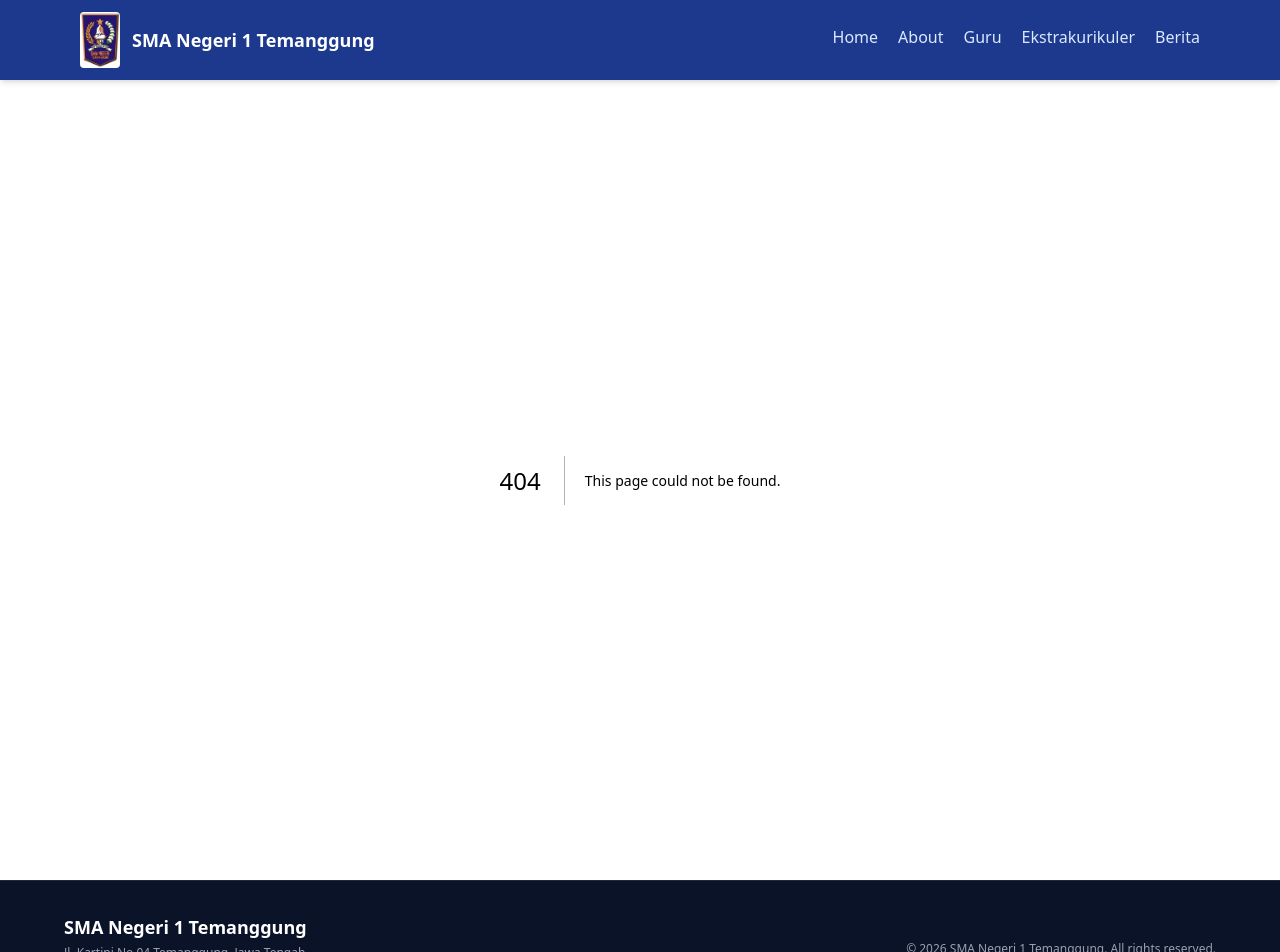
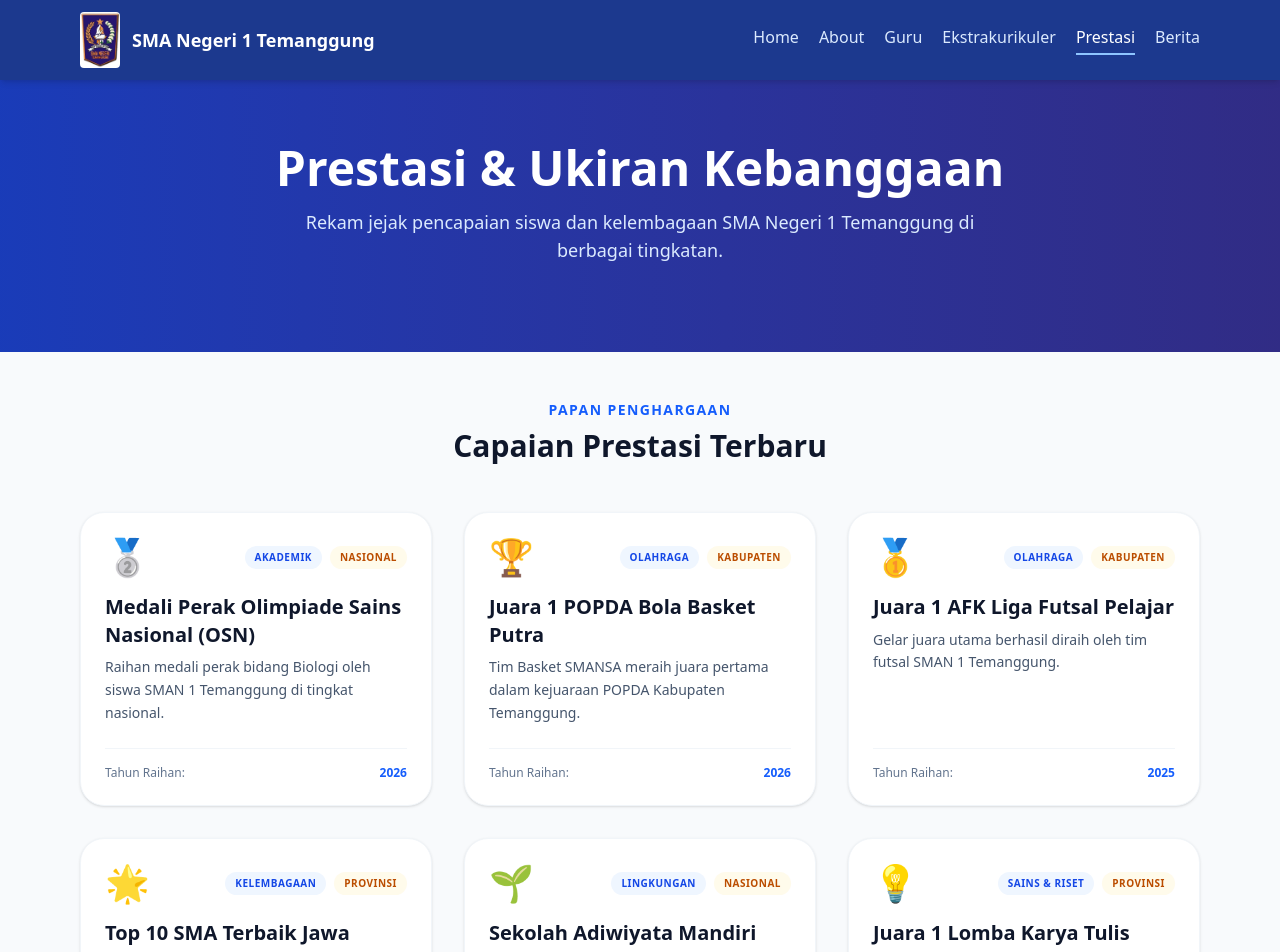
Before and after one commit to razzell6/UTS-WEB-SMA, a Next.js app: page /prestasi in a window 1280 px wide. Before the commit this address had no page. Shown: the top 952 px of the page. Built offline with nearby package versions, Linux system fonts and the light colour scheme.

Commit message:
Menambahkan halaman prestasi dan menyempurnakan navbar

```diff
--- /dev/null
+++ b/src/app/prestasi/page.js
@@ -0,0 +1,64 @@
+import Hero from "@/components/Hero";
+import { prestasiList } from "@/data/prestasi";
+
+export const metadata = {
+  title: "Prestasi Sekolah | SMA Negeri 1 Temanggung",
+  description: "Daftar pencapaian dan prestasi siswa SMA Negeri 1 Temanggung",
+};
+
+export default function PrestasiPage() {
+  return (
+    <div className="bg-slate-50 min-h-screen pb-20 font-sans">
+      <Hero
+        title="Prestasi & Ukiran Kebanggaan"
+        subtitle="Rekam jejak pencapaian siswa dan kelembagaan SMA Negeri 1 Temanggung di berbagai tingkatan."
+      />
+
+      <div className="max-w-6xl mx-auto px-4 py-12">
+        <div className="text-center mb-12">
+          <h2 className="text-sm font-bold text-blue-600 tracking-widest uppercase mb-2">
+            Papan Penghargaan
+          </h2>
+          <h3 className="text-3xl font-bold text-slate-900">
+            Capaian Prestasi Terbaru
+          </h3>
+        </div>
+
+        <div className="grid grid-cols-1 md:grid-cols-2 lg:grid-cols-3 gap-8">
+          {prestasiList.map((item) => (
+            <div
+              key={item.id}
+              className="bg-white rounded-3xl p-6 shadow-sm border border-slate-100 hover:shadow-xl hover:-translate-y-1 transition-all duration-300 flex flex-col justify-between"
+            >
+              <div>
+                <div className="flex items-center justify-between mb-4">
+                  <span className="text-4xl">{item.ikon}</span>
+                  <div className="flex gap-2">
+                    <span className="bg-blue-50 text-blue-700 text-[10px] font-bold px-2.5 py-1 rounded-full uppercase tracking-wider">
+                      {item.kategori}
+                    </span>
+                    <span className="bg-amber-50 text-amber-700 text-[10px] font-bold px-2.5 py-1 rounded-full uppercase tracking-wider">
+                      {item.tingkat}
+                    </span>
+                  </div>
+                </div>
+
+                <h4 className="text-xl font-bold text-slate-900 mb-2 leading-snug">
+                  {item.title}
+                </h4>
+                <p className="text-sm text-slate-600 leading-relaxed mb-6">
+                  {item.deskripsi}
+                </p>
+              </div>
+
+              <div className="pt-4 border-t border-slate-100 flex items-center justify-between text-xs text-slate-500 font-medium">
+                <span>Tahun Raihan:</span>
+                <span className="font-bold text-blue-600">{item.tahun}</span>
+              </div>
+            </div>
+          ))}
+        </div>
+      </div>
+    </div>
+  );
+}
--- a/src/components/Navbar.js
+++ b/src/components/Navbar.js
@@ -10,6 +10,7 @@ const menu = [
   { label: "About", href: "/about" },
   { label: "Guru", href: "/guru" },
   { label: "Ekstrakurikuler", href: "/ekstrakurikuler" },
+  { label: "Prestasi", href: "/prestasi" },
   { label: "Berita", href: "/berita" },
 ];
 
--- /dev/null
+++ b/src/data/prestasi.js
@@ -0,0 +1,56 @@
+export const prestasiList = [
+  {
+    id: 1,
+    title: "Medali Perak Olimpiade Sains Nasional (OSN)",
+    kategori: "Akademik",
+    tingkat: "Nasional",
+    tahun: "2026",
+    deskripsi: "Raihan medali perak bidang Biologi oleh siswa SMAN 1 Temanggung di tingkat nasional.",
+    ikon: "🥈",
+  },
+  {
+    id: 2,
+    title: "Juara 1 POPDA Bola Basket Putra",
+    kategori: "Olahraga",
+    tingkat: "Kabupaten",
+    tahun: "2026",
+    deskripsi: "Tim Basket SMANSA meraih juara pertama dalam kejuaraan POPDA Kabupaten Temanggung.",
+    ikon: "🏆",
+  },
+  {
+    id: 3,
+    title: "Juara 1 AFK Liga Futsal Pelajar",
+    kategori: "Olahraga",
+    tingkat: "Kabupaten",
+    tahun: "2025",
+    deskripsi: "Gelar juara utama berhasil diraih oleh tim futsal SMAN 1 Temanggung.",
+    ikon: "🥇",
+  },
+  {
+    id: 4,
+    title: "Top 10 SMA Terbaik Jawa Tengah",
+    kategori: "Kelembagaan",
+    tingkat: "Provinsi",
+    tahun: "2025",
+    deskripsi: "Penetapan SMAN 1 Temanggung dalam jajaran 10 sekolah terbaik versi LTMPT.",
+    ikon: "🌟",
+  },
+  {
+    id: 5,
+    title: "Sekolah Adiwiyata Mandiri",
+    kategori: "Lingkungan",
+    tingkat: "Nasional",
+    tahun: "2024",
+    deskripsi: "Penghargaan tertinggi pengelolaan lingkungan hidup sekolah dari Kementerian LHK.",
+    ikon: "🌱",
+  },
+  {
+    id: 6,
+    title: "Juara 1 Lomba Karya Tulis Ilmiah Remaja",
+    kategori: "Sains & Riset",
+    tingkat: "Provinsi",
+    tahun: "2024",
+    deskripsi: "Inovasi riset siswa SMANSA berhasil meraih juara pertama tingkat Jawa Tengah.",
+    ikon: "💡",
+  },
+];
```
